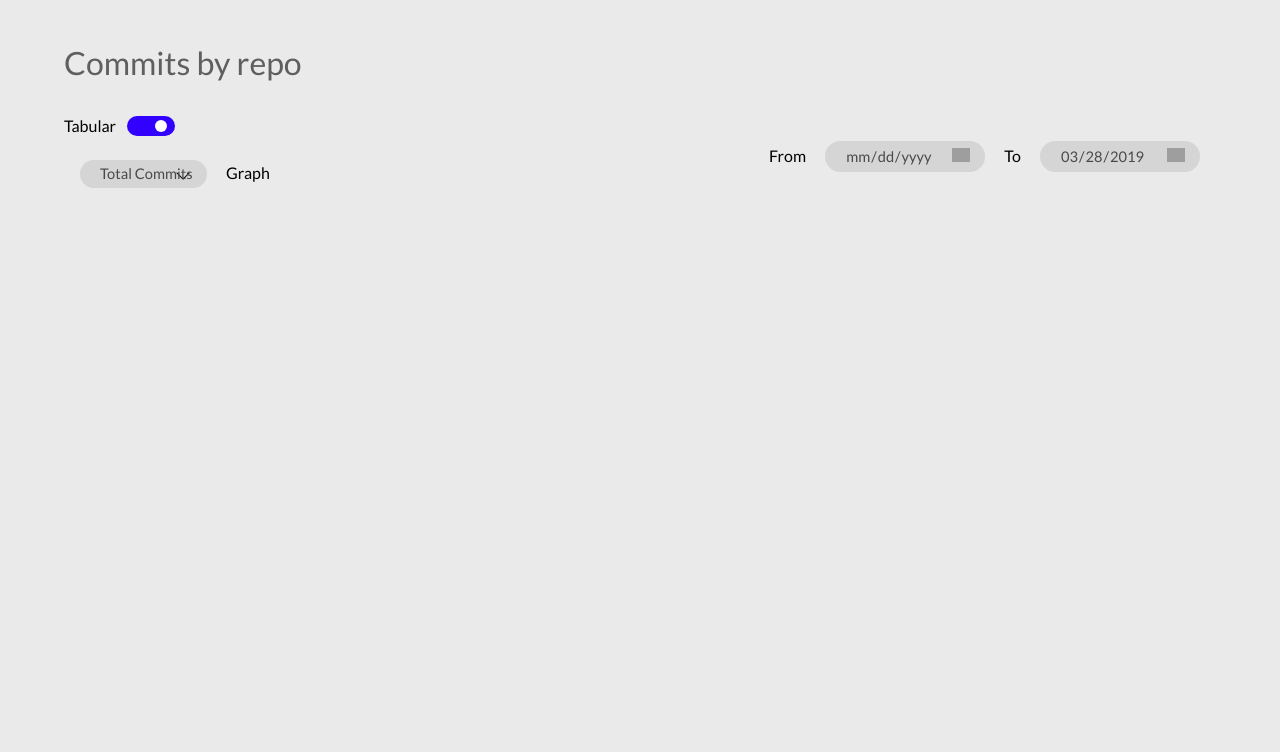
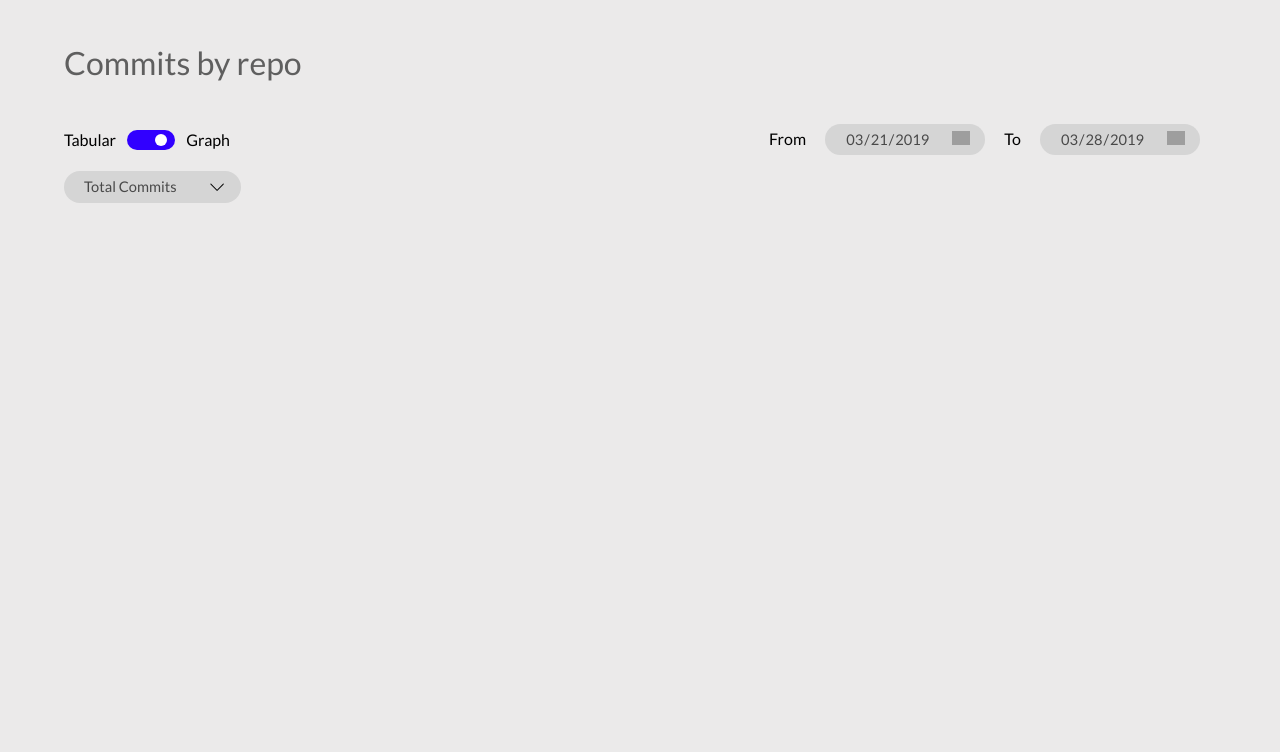
Before and after one commit to sourceoptics/source_optics, a Django app: page /repos/ in a window 1280 px wide. Shown: the part 75-827 px from the top of the page. Run offline with Django 3.2, Linux system fonts and the light colour scheme; data that the repository does not hold is empty; grey boxes are pictures that could not be loaded.

Commit message:
fixed styling issue in attribute selector, autoselect by querystring, and compilecss command in make

```diff
--- a/requirements.txt
+++ b/requirements.txt
@@ -2,3 +2,4 @@ Django==2.0.10
 psycopg2-binary==2.7.7
 django-tables2==2.0.4
 plotly==3.7.1
+cryptography
--- a/srcOptics/static/_scss/main.scss
+++ b/srcOptics/static/_scss/main.scss
@@ -45,7 +45,7 @@ input[type='month'],
 input[type='week'],
 input[type='date'],
 select {
-
+    //box-sizing: content-box;
     background-color: $neutral;
     background-repeat: no-repeat;
     background-size: 18px;
@@ -80,13 +80,21 @@ input[type='date'] {
     }
 }
 select {
-    min-width: 120px;
+    //margin: 0;
+    min-width: 130px;
+    padding: 8px 20px;
+    padding-right: 60px;
     background-image: url(img/down.svg);
 }
 
 .flex-row {
     display: flex;
     align-items: center;
+
+    form {
+      display: flex;
+      align-items: center;
+    }
     .float-right {
         margin-left: auto;
     }
@@ -97,3 +105,7 @@ select {
         padding-right: 1rem;
     }
 }
+
+.no-margin {
+    margin: 0;
+}
--- a/srcOptics/templates/repo_view.html
+++ b/srcOptics/templates/repo_view.html
@@ -2,6 +2,7 @@
 <section>
   <h1>{{ title}}</h1>
   <div class='tabular-view'>
+    <form id='range' method='GET'>
       <div class='flex-row'>
           <div class='sw-container'>
               <label>Tabular</label>
@@ -9,14 +10,6 @@
                 <input type='checkbox' data-off='/' data-on='/repos' checked/>
                 <span class='slider sp round'></span>
               </label>
-              <form id='range' method='GET'>
-                <select name='attr' onchange=this.form.submit()>
-                  {% for a in attribute %}
-
-                  <option value ={{a.0}}>{{a.1}} </option>
-
-                  {% endfor %}
-                </select>
               <label>Graph</label>
           </div>
           <div class='float-right dropdown'>
@@ -24,9 +17,14 @@
               <input type='date' name='start' class='start' value='{{request.GET.start}}' max='{% now "Y\-m\-d" %}' onchange='this.form.submit()' required/>
               <label>To</label>
               <input type='date' name='end' class='end' value='{% if request.GET.end %}{{request.GET.end}}{% else %}{% now "Y\-m\-d" %}{% endif %}' max='{% now "Y\-m\-d" %}' onchange='this.form.submit()'  required/>
-              </form>
           </div>
       </div>
+      <select class='no-margin' name='attr' onchange='this.form.submit()'>
+        {% for a in attribute %}
+        <option value='{{a.0}}' {% if request.GET.attr == a.0 %}selected{% endif %}>{{a.1}}</option>
+        {% endfor %}
+      </select>
+    </form>
   </div>
   {{ data| safe }}
   </div>
```
Also changed, not shown: srcOptics/static/main.css, 1 other file. Lines whose indentation alone changed are shown as unchanged.
